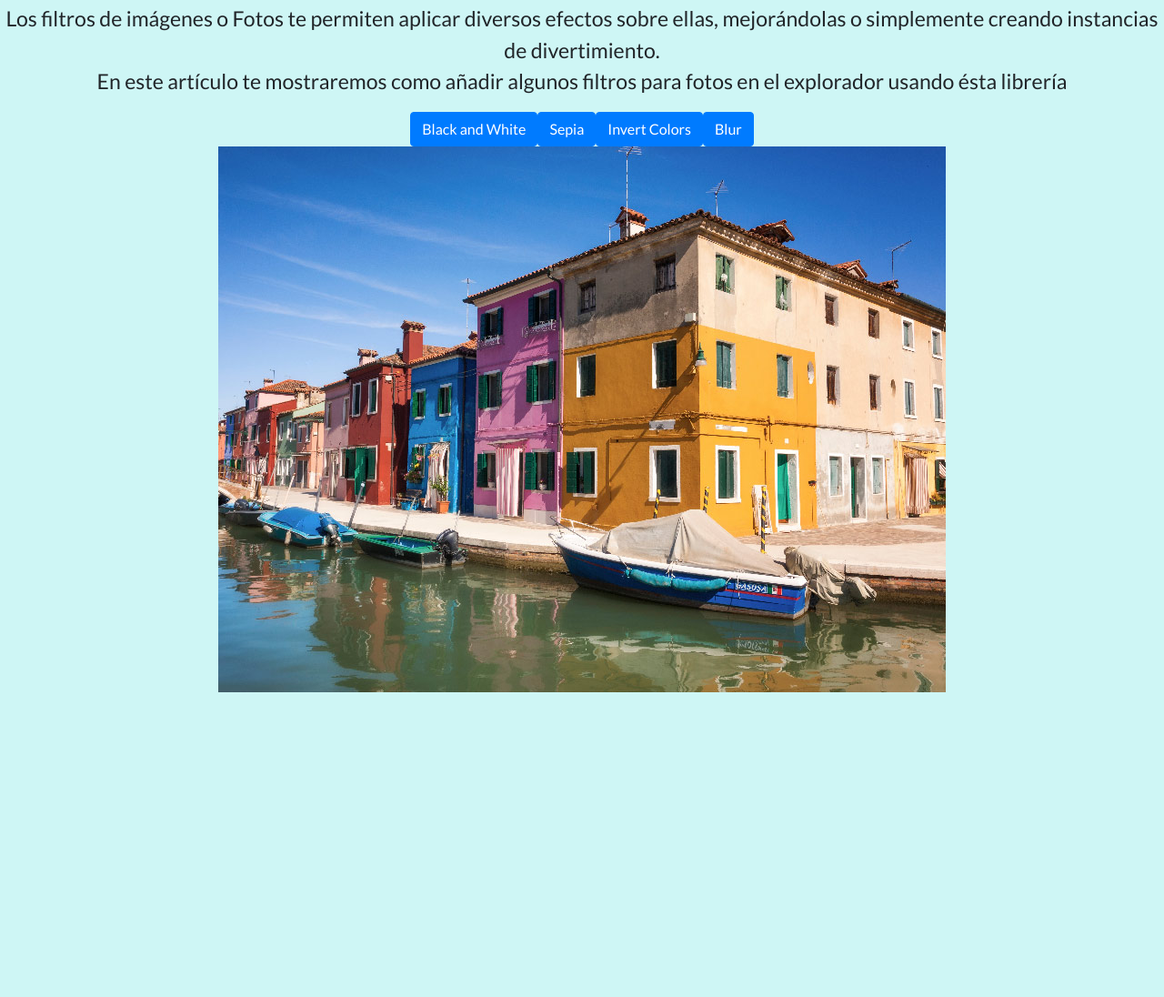
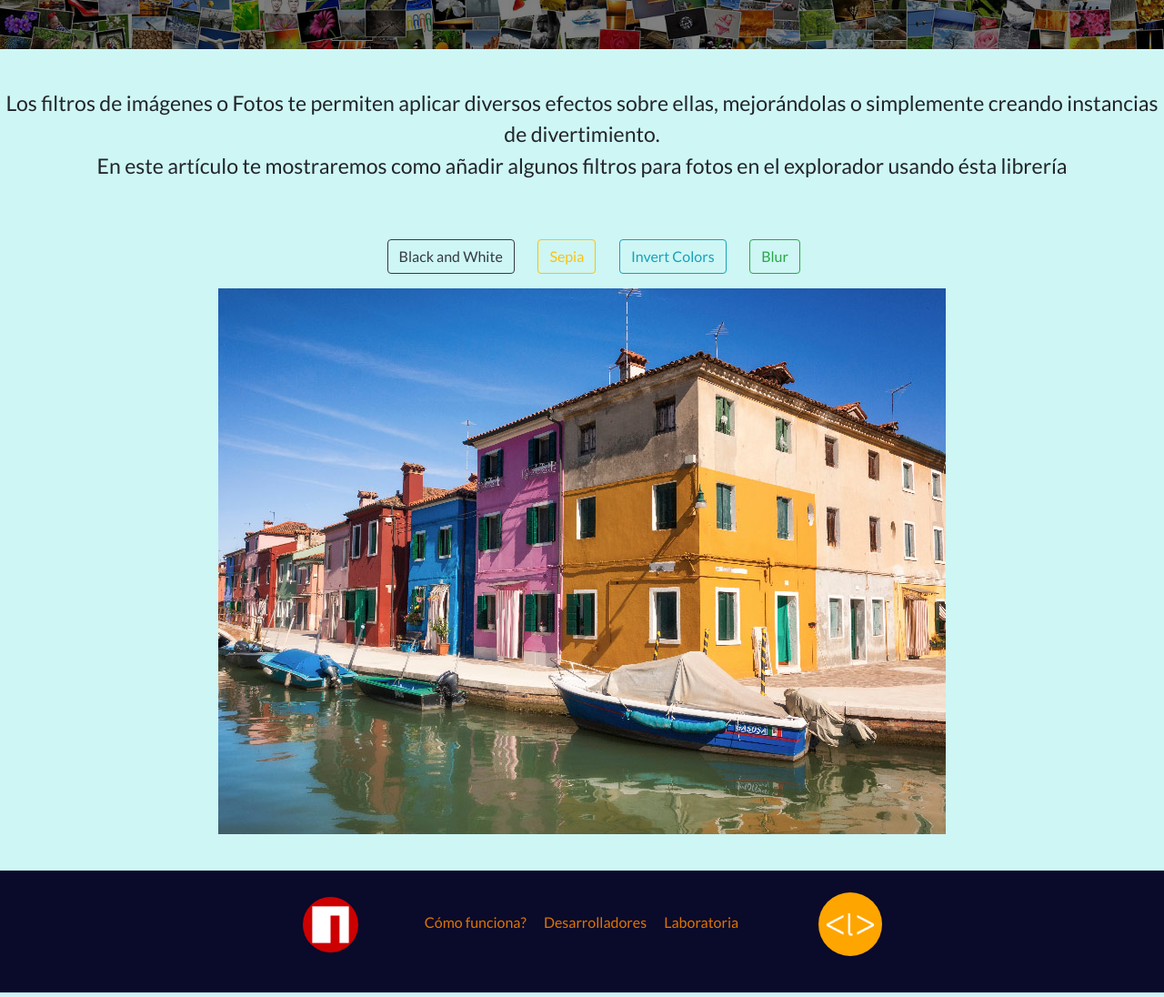
Before and after one commit to lucyloules/Reto-JS, a website: page index.html in a window 1280 px wide. Shown: the part 343-1439 px from the top of the page at 91% size. Before the commit the page ends 1104 px from the top, so only its background shows below. Drawn offline with nearby package versions, Linux system fonts and the light colour scheme.

Commit message:
demo listo

```diff
--- a/assets/css/main.css
+++ b/assets/css/main.css
@@ -1,3 +1,6 @@
+html{
+	overflow-x: hidden;
+}
 body{
 	font-family: 'Lato', sans-serif;
 	margin: 0;
@@ -5,22 +8,19 @@ body{
 }
 /*----------------------------------banner y navbar--------------------------*/
 #banner {
+	padding-top: 0.5em;
 	width: 100%;
-	position: fixed;
-	background-color: #070719;
-	padding-top: 1em;
+	position: static;
+	background-color: #0A0A2A;
+	/*padding-top: 1em;*/
 }
-
-span {
+span{
 	padding: 0.5em 2em;
 }
-.img-logo{
-	padding-bottom: 0.5em;
-}
-
 ul {
+	padding-top: 1.5em;
 	list-style: none;
-	text-align: right;
+text-align: right;
 	margin-right: 2em;
 }
 
@@ -31,7 +31,7 @@ li {
 
 a {
 	text-decoration: none;
-	color: #FE2E2E;
+	color: #DF7401;
 }
 
 #imgcover {
@@ -44,7 +44,7 @@ h1 {
 	position: static;
 	margin-bottom: 1em;
 	font-size: 500%;
-	color: #FE2E2E;
+	color: #DF7401;
   text-align: center;
 	font-family: 'Berkshire Swash', cursive;
 }
@@ -53,18 +53,31 @@ h1 {
 	margin-top: 1em;
 	font-size: 120%;
 }
+.btn{
+	margin-left: 2%;
+}
 
-/*--------------------------------Demo-------------------------------------*/
+/*--------------------------------image container-------------------------------------*/
+#content-img{
+	padding-top: 3em;
+}
 #img-container{
 	border: 1px solid blue;
 	width: 100vh;
 	height: 100vh;
 }
-#main {
-							 margin-top: 100px;
-							 text-align: center;
-					 }
-					 #canvas {
-							 background-color: #000;
-							 height: 600px;
-							 width: 800px;
+#demo{
+	margin-top: 1em;
+	margin-bottom: 1em;
+}
+#bonding{
+background-color: #0A0A2A;
+}
+#bonding, ol{
+margin-top: 1.5em;
+text-align: center;
+}
+.Log{
+	margin-left: 4%;
+	border-radius: 50%;
+}
--- a/assets/js/app.js
+++ b/assets/js/app.js
@@ -14,31 +14,25 @@ function IBookstore() {
   // 3.1 creo boton blanco y negro (elementos, texto y atributos)
   const btnBlackWhite = document.createElement('button');
   const txtBlackWhite = document.createTextNode('Black and White');
-  btnBlackWhite.setAttribute('class', 'btn btn-primary');
+  btnBlackWhite.setAttribute('class', 'btn btn-outline-dark');
   btnBlackWhite.setAttribute('id', 'black');
-  /* if('black' !== null){
-  black.filter(true){
-  }else {
-    return('Error')
-  }
-}*/
 
   // 3.2 creo boton sepia (elemrntos, texto y atributos)
   const btnSepia = document.createElement('button');
   const txtSepia = document.createTextNode('Sepia');
-  btnSepia.setAttribute('class', 'btn btn-primary');
+  btnSepia.setAttribute('class', 'btn btn-outline-warning');
   btnSepia.setAttribute('id', 'sepia');
 
   // 3.3 creo boton invertir colores (elemrntos, texto y atributos)
   const btnInvertColors = document.createElement('button');
   const txtInvertColors = document.createTextNode('Invert Colors');
-  btnInvertColors.setAttribute('class', 'btn btn-primary');
+  btnInvertColors.setAttribute('class', 'btn btn-outline-info');
   btnInvertColors.setAttribute('id', 'invert');
 
   // 3.4 creo boton filtro rojo (elemrntos, texto y atributos)
   const btnBlur = document.createElement('button');
   const txtBlur = document.createTextNode('Blur');
-  btnBlur.setAttribute('class', 'btn btn-primary');
+  btnBlur.setAttribute('class', 'btn btn-outline-success');
   btnBlur.setAttribute('id', 'blur');
 
 
--- a/index.html
+++ b/index.html
@@ -2,23 +2,23 @@
 <html>
 <head>
   <meta charset="utf-8">
-  <meta name="viewport" content="width=device-width, user-scalable=no, initial-scale=1.0, maximum-scale=1.0, minimum-scale=1.0">
+  <meta name="viewport" content="width=device-width, initial-scale=1, shrink-to-fit=no">
   <title>I-Bookstore</title>
-  <link rel="stylesheet" href="node_modules/bootstrap4/dist/css/bootstrap.min.css">
   <link rel="icon" type="image/x-icon" href="assets/img/logo.png">
   <!-- para que funcione el boostrap -->
-  <link rel="stylesheet" href="node_modules/bootstrap3/dist/css/bootstrap.min.css">
+  <link rel="stylesheet" href="node_modules/bootstrap/dist/css/bootstrap.min.css">
   <link rel="stylesheet" href="assets/css/main.css">
   <link rel="stylesheet" href="assets/font-awesome-4.7.0/css/font-awesome.min.css">
   <link href="https://fonts.googleapis.com/css?family=Lato" rel="stylesheet">
 </head>
 <body>
-
-<!-- navbar
+<!-- navbar -->
 <header id="banner">
   <div class="row">
     <div class="col-lg-6 col-md-6 col-xs-12">
-      <span><img class="img-circle img-logo" id="" src="assets/img/logo.png" alt="Responsive image" width="10%" height="10%"></span>
+      <nav class="navbar">
+        <span><img class="img-circle img-logo"src="assets/img/logo.png" alt="Responsive image" width="30%" height="30%"></span>
+      </nav>
     </div>
     <div class="col-lg-6 col-md-6 col-xs-12">
       <nav class="menu">
@@ -30,8 +30,9 @@
       </nav>
     </div>
   </div>
-</header>-->
+</header>
 
+<!--Title-->
 <section id="imgcover">
   <div class="row">
     <div class="col-lg-12 col-md-12 col-xs-12">
@@ -41,7 +42,7 @@
   </div>
 </section>
 
-<!-- Contenido -->
+<!-- Content-->
 <section id="text-content">
   <div class="row">
     <div class="col-lg-12 col-md-12 col-xs-12">
@@ -50,11 +51,12 @@
   </div>
 </section>
 
-<section>
+<!-- container image-->
+<section id="content-img">
   <div class="row">
     <div class="col-lg-12 col-md-12 col-xs-12">
       <div id="secondaryContainer" align="center">
-    <!--    contenedor secundario (botones) -->
+        <!--contenedor secundario (botones)-->
       </div>
     </div>
   </div>
@@ -67,6 +69,21 @@
   </div>
 </section>
 
+<footer id="bonding">
+  <div class="row">
+    <div class="col-lg-12 col-md-12 col-xs-12">
+      <ol>
+        <li><img class="Log" src="assets/img/npm-logo.png" alt="Responsive image" width="35%" height="35%"></li>
+        <li><a class="grey-text text-lighten" href="#!">Cómo funciona?</a></li>
+        <li><a class="grey-text text-lighten" href="#!">Desarrolladores</a></li>
+        <li><a class="grey-text text-lighten" href="#!">Laboratoria</a></li>
+        <li><img class="Log" src="assets/img/lab-logo.png" alt="Responsive image" width="35%" height="35%"></li>
+      </ol>
+      <span>
+
+    </span>
+    </div>
+</footer>
   <!-- script file -->
   <script src="assets/js/app.js" type="text/javascript"></script>
 </body>
```
Also changed, not shown: assets/img/lab-logo.png (added), assets/img/npm-logo.png (added).
